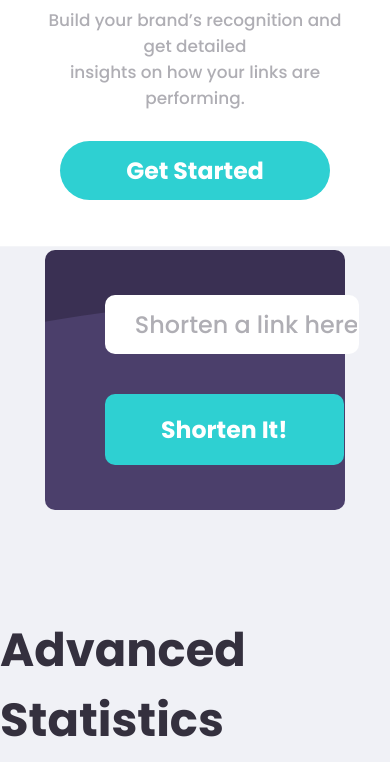
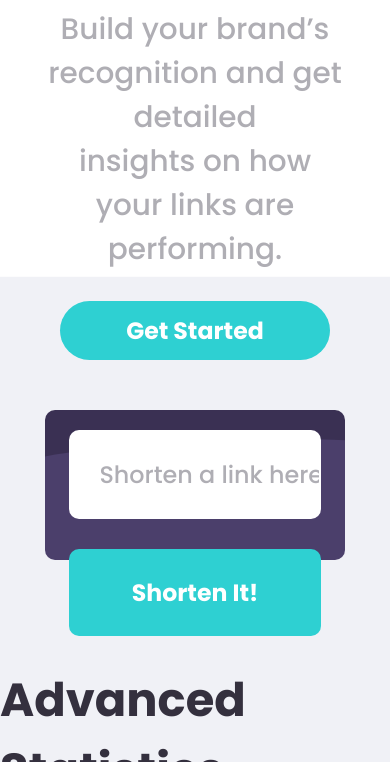
Before and after one commit to jdieTorres/proyecto-prueba-seedem, a plain HTML site: page docs/index.html in a window 390 px wide. Shown: the part 932-1694 px from the top of the page. Drawn offline with Linux system fonts and the light colour scheme.

Commit message:
23 Sep 22:52

```diff
--- a/docs/index.html
+++ b/docs/index.html
@@ -73,7 +73,7 @@
 
   <!-- Link Wrap -->
 
-  <div id="link-wrap" style="background-image: url('./images/bg-shorten-desktop.svg');">
+  <div id="link-wrap" >
 
     <div class="link-container">
 
--- a/docs/responsive.css
+++ b/docs/responsive.css
@@ -119,26 +119,18 @@
         width: 90%;
     }
 
-    #link-wrap {
-        background-image: url('./images/bg-shorten-mobile.svg');
-        background-size: 1716px;
-        height: 260px;
-    }
-
     #link-wrap input[type="text"] {
-        width: 74%;
+        width: 43%;
     }
 
     .link-button {
-        margin-left: 60px;
-        margin-top: 40px;
-        width: 79.5%;
+        width: 26%;
     }
 
 
 }
 
-@media (max-width:450px) {
+@media (max-width:735px) {
 
     #header {
         width: 80%;
@@ -179,4 +171,47 @@
         line-height: normal;
         margin-top: 40px;
     }
+
+    .start-subtitle {
+        font-size: 3.5vh;
+    }
+
+    #link-wrap {
+        height: 150px;
+    }
+
+    .link-container {
+        margin-top: 20px;
+    }
+
+    #link-wrap input[type="text"] {
+        display: block;
+        height: 10.28vh;
+        margin: 0px auto;
+        width: 73%;
+    }
+
+    .link-button {
+        display: block;
+        height: 10.28vh;
+        padding: 0px;
+        margin: 0px auto;
+        margin-top: 30px;
+        width: 84%;
+    }
+
 }
+
+
+@media (max-width:320px) {
+
+    #link-wrap {
+        background-image: url('./images/bg-shorten-mobile.svg');
+        background-size: 287px;
+    }
+
+    #link-wrap input[type="text"] {
+        padding-left: 3vh;
+    }
+
+}
--- a/docs/styles.css
+++ b/docs/styles.css
@@ -146,7 +146,7 @@ a {
 
 .start-subtitle {
     color: #afaeb4;
-    font-size: 3.14vh;
+    font-size: 3.4vh;
 }
 
 .start-button {
@@ -176,6 +176,7 @@ a {
 /* Link Wrap */
 
 #link-wrap {
+    background-image: url('./images/bg-shorten-desktop.svg');
     background-color: #3a3053;
     border-radius: 10px;
     height: 150px;
```
